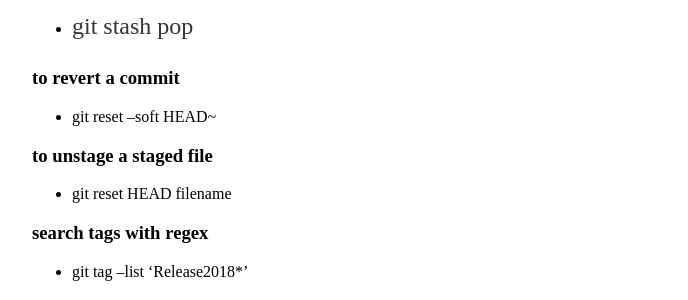
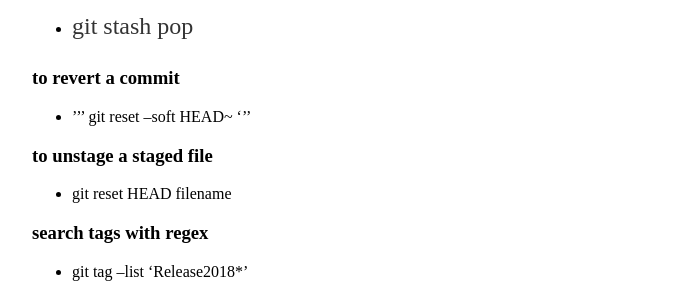
Before and after one commit to npinar/npinar.github.io, a Jekyll site: the page built from _posts/2018-04-28-most-useful-git-commands.md, in a window 1280 px wide. Shown: the part 1207-1507 px from the top of the page, without its empty margins (160-848 px from the left). Built offline with Jekyll 4.4.1, drawn with Linux system fonts in a browser that asks for light colours.

```diff
--- a/_posts/2018-04-28-most-useful-git-commands.md
+++ b/_posts/2018-04-28-most-useful-git-commands.md
@@ -49,7 +49,7 @@ date: 2018-04-28
 
 ### to revert a commit
 
-- git reset --soft HEAD~
+- ''' git reset --soft HEAD~ '''
 
 ### to unstage a staged file
 
```
